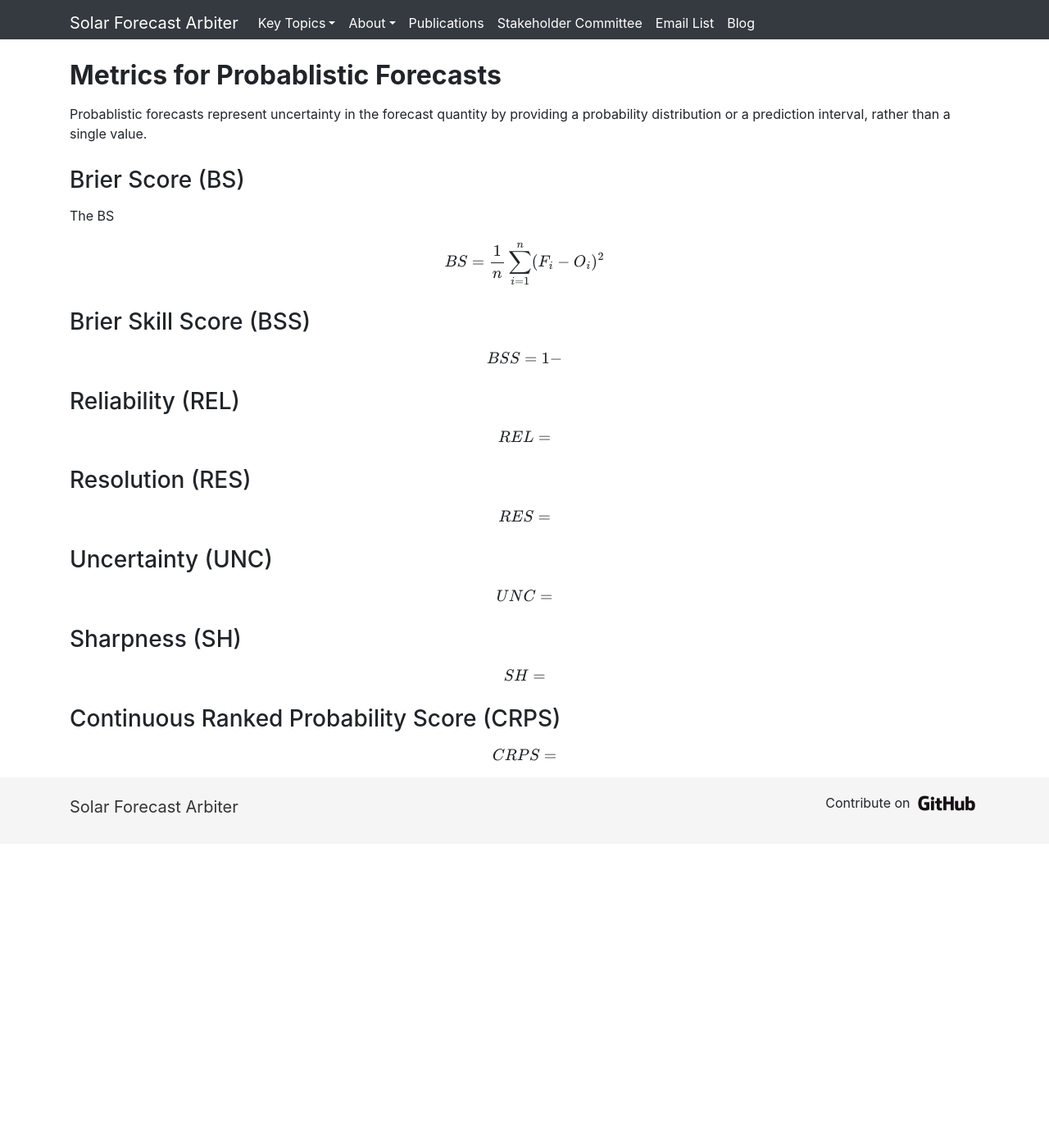
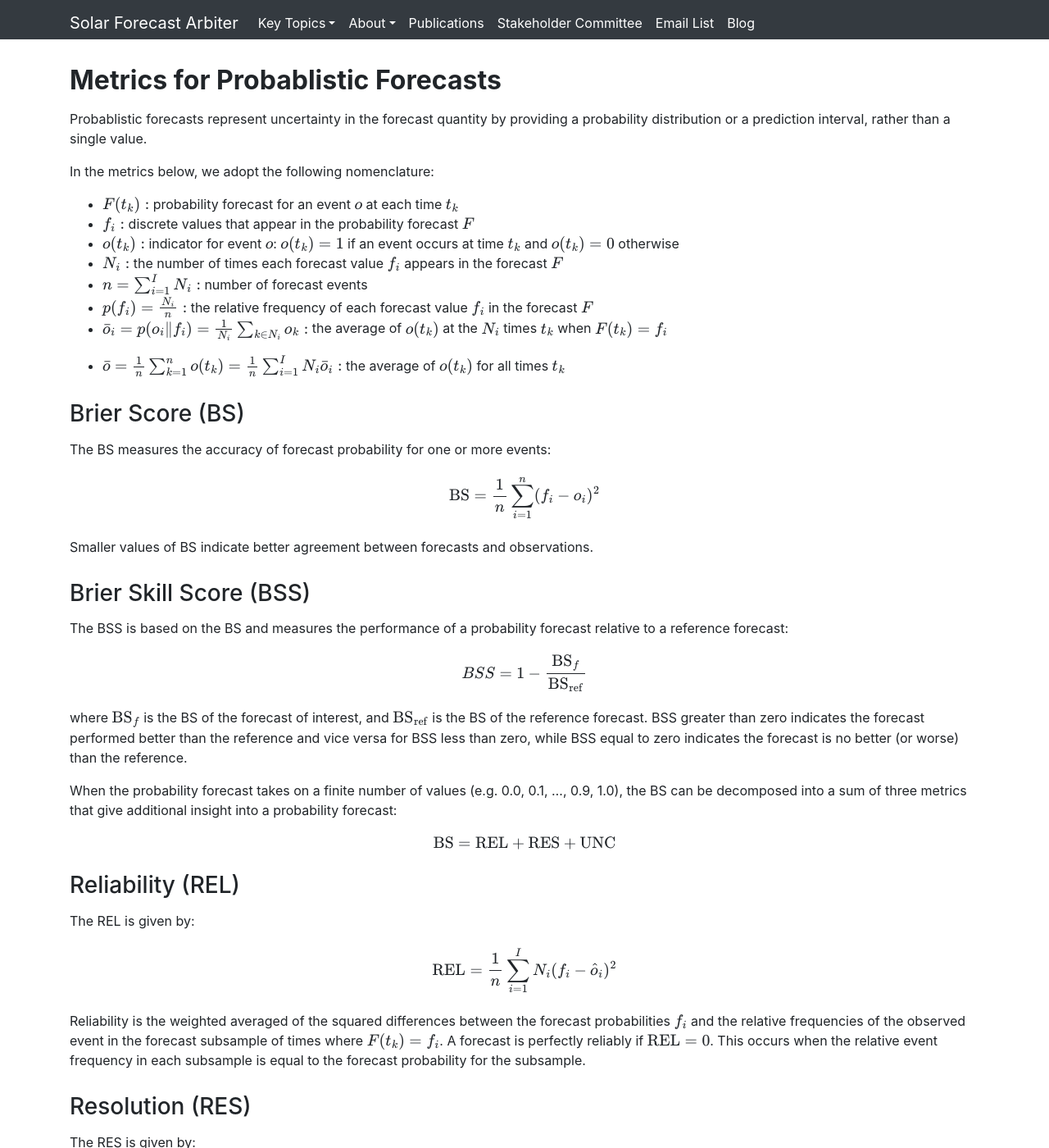
Before and after one commit to SolarArbiter/SolarArbiter.github.io, a Jekyll site: the page built from metrics.md, in a window 1280 px wide and 1400 px high, scrolled down 4411 px. Shown: the whole window at 82% size. Built offline with Jekyll 4.4.1, drawn with Linux system fonts in a browser that asks for light colours; formulas are drawn with MathJax 3; comment, search, counter and statistics services are not loaded; our own code applies the rules of GitHub Pages for plain Markdown files; before the commit the page ends 5440 px from its top, so only the background shows below that; some of the changed text lies outside the part shown.

Commit message:
metrics: add prob forecast metric definitions

```diff
--- a/metrics.md
+++ b/metrics.md
@@ -42,9 +42,9 @@ RMSE is a frequently used measured for evaluating forecast accuracy. It can be i
 ### Forecast Skill ($$ s $$)
 The forecast skill measures the performance of a forecast relative to a reference forecast. The Solar Forecast Arbiter uses the definition of forecast skill based on RMSE:
 
-$$ s = 1 - \frac{\text{RMSE}_F}{\text{RMSE}_{\text{ref}}} $$
+$$ s = 1 - \frac{\text{RMSE}_f}{\text{RMSE}_{\text{ref}}} $$
 
-where $$ \text{RMSE}_F $$ is the RMSE of the forecast of interest, and $$ \text{RMSE}_{\text{ref}} $$ is the RMSE of the reference forecast, e.g., persistence.
+where $$ \text{RMSE}_f $$ is the RMSE of the forecast of interest, and $$ \text{RMSE}_{\text{ref}} $$ is the RMSE of the reference forecast, e.g., persistence.
 
 
 ### Mean Absolute Percentage Error (MAPE)
@@ -160,38 +160,83 @@ where $$ n $$ is the number of samples.
 ## Metrics for Probablistic Forecasts
 Probablistic forecasts represent uncertainty in the forecast quantity by providing a probability distribution or a prediction interval, rather than a single value.
 
+In the metrics below, we adopt the following nomenclature:
+
+- $$ F(t_k) : $$ probability forecast for an event $$ o $$ at each time $$ t_k $$
+- $$ f_i : $$ discrete values that appear in the probability forecast $$ F $$
+- $$ o(t_k) : $$ indicator for event $$ o $$: $$ o(t_k) = 1 $$ if an event occurs at time $$ t_k $$ and $$ o(t_k) = 0 $$ otherwise
+- $$ N_i : $$ the number of times each forecast value $$ f_i $$ appears in the forecast $$ F $$
+- $$ n = \sum_{i=1}^I N_i : $$ number of forecast events
+- $$ p(f_i) = \frac{N_i}{n} : $$ the relative frequency of each forecast value $$ f_i $$ in the forecast $$ F $$
+- $$ \bar{o}_i = p(o_i \| f_i ) = \frac{1}{N_i} \sum_{k \in N_i} o_k : $$ the average of $$ o(t_k) $$ at the $$ N_i $$ times $$ t_k $$ when $$ F(t_k) = f_i $$
+
+- $$ \bar{o} = \frac{1}{n} \sum_{k=1}^n o(t_k) = \frac{1}{n} \sum_{i=1}^I N_i \bar{o}_i : $$ the average of $$ o(t_k) $$ for all times $$ t_k $$
+
 
 ### Brier Score (BS)
-The BS
+The BS measures the accuracy of forecast probability for one or more events:
 
-$$ BS = \frac{1}{n} \sum_{i=1}^n (F_i - O_i)^2  $$
+$$ \text{BS} = \frac{1}{n} \sum_{i=1}^n (f_i - o_i)^2  $$
+
+Smaller values of BS indicate better agreement between forecasts and observations.
 
 
 ### Brier Skill Score (BSS)
+The BSS is based on the BS and measures the performance of a probability forecast relative to a reference forecast:
 
-$$ BSS = 1 - $$
+$$ BSS = 1 - \frac{\text{BS}_f}{\text{BS}_{\text{ref}}} $$
+
+where $$ \text{BS}_f $$ is the BS of the forecast of interest, and $$ \text{BS}_{\text{ref}} $$ is the BS of the reference forecast. BSS greater than zero indicates the forecast performed better than the reference and vice versa for BSS less than zero, while BSS equal to zero indicates the forecast is no better (or worse) than the reference.
+
+When the probability forecast takes on a finite number of values (e.g. 0.0, 0.1, ..., 0.9, 1.0), the BS can be decomposed into a sum of three metrics that give additional insight into a probability forecast:
+
+$$ \text{BS} = \text{REL} + \text{RES} + \text{UNC} $$
 
 
 ### Reliability (REL)
+The REL is given by:
 
-$$ REL = $$
+$$ \text{REL} = \frac{1}{n} \sum_{i=1}^I N_i (f_i - \hat{o}_i)^2 $$
+
+Reliability is the weighted averaged of the squared differences between the forecast probabilities $$ f_i $$ and the relative frequencies of the observed event in the forecast subsample of times where $$ F(t_k) = f_i $$. A forecast is perfectly reliably if $$ \text{REL} = 0 $$. This occurs when the relative event frequency in each subsample is equal to the forecast probability for the subsample.
 
 
 ### Resolution (RES)
+The RES is given by:
 
-$$ RES = $$
+$$ \text{RES} = \frac{1}{n} \sum_{i=1}^I N_i (\hat{o}_i - \hat{o})^2 $$
+
+Resolution is the weighted averaged of the squared differences between the releative event frequency for each forecast subsample and the overall event frequency. Resolution measures the forecast's ability to produce subsample forecast periods where the event frequency is different. Higher values of RES are desirable.
 
 
 ### Uncertainty (UNC)
+The UNC is given by:
 
-$$ UNC = $$
+$$ \text{UNC} = \bar{o} (1 - \bar{o})$$
+
+Uncertainty is the variance of the event indicator $$ o(t) $$. Low values of UNC indicate that the event being forecasted occurs only rarely.
 
 
 ### Sharpness (SH)
+The SH represents the degree of "concentration" of a forecast comprising a prediction interval of the form $$ [ f_l, f_u ] $$ within which the forecast quantity is expected to fall with probability $$ 1 - \beta $$. A good forecast should have a low sharpness value. The prediction interval endpoints are associated with quantiles $$ \alpha_l $$ and $$ \alpha_u $$, where $$ \alpha_u - \alpha_l = 1 - \beta $$. For a single prediction interval, the SH is:
 
-$$ SH = $$
+$$ \text{SH} = f_u - f_l $$
+
+and for a timeseries of prediction intervals, the SH is given by the average:
+
+$$ \text{SH} = \frac{1}{n} \sum_{i=1}^n f_{u,i} - f_{l, i} $$
 
 
 ### Continuous Ranked Probability Score (CRPS)
+The CRPS is a score that is a designed to measure both the realiability and sharpness of a probablistic forecast. For a timeseries of forecasts comprising a CDF at each time point, the CRPS is:
 
-$$ CRPS = $$
+$$ \text{CRPS} = \frac{1}{n} \sum_{i=1}^n \int | F_i(x) - O_i(x) | dx $$
+
+where $$ F_i(x) $$ is the CDF of the forecast quantity $$ x $$ at time point $$ i $$, and $$ O_i(x) $$ is the CDF associated with the observed value $$ x_i $$:
+
+$$ O_i = \begin{cases}
+    \displaystyle 0 & x < x_i \\
+    \displaystyle 1 & x \geq x_i
+\end{cases} $$
+
+The CRPS reduces to the mean absolute error (MAE) if the forecast is deterministic.
```
